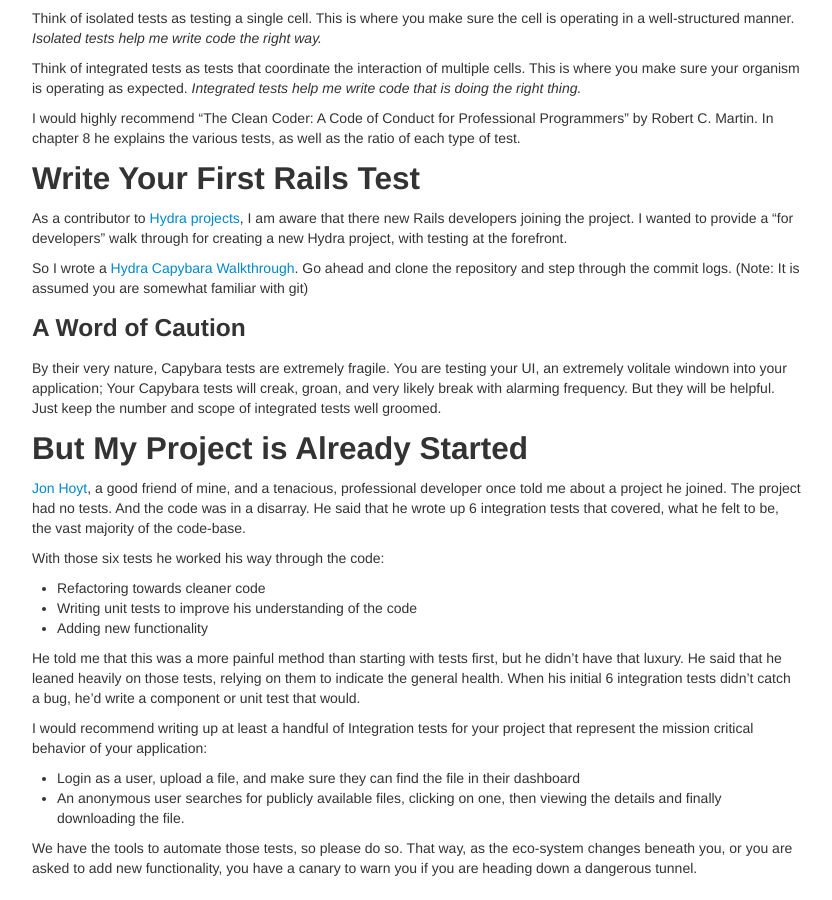
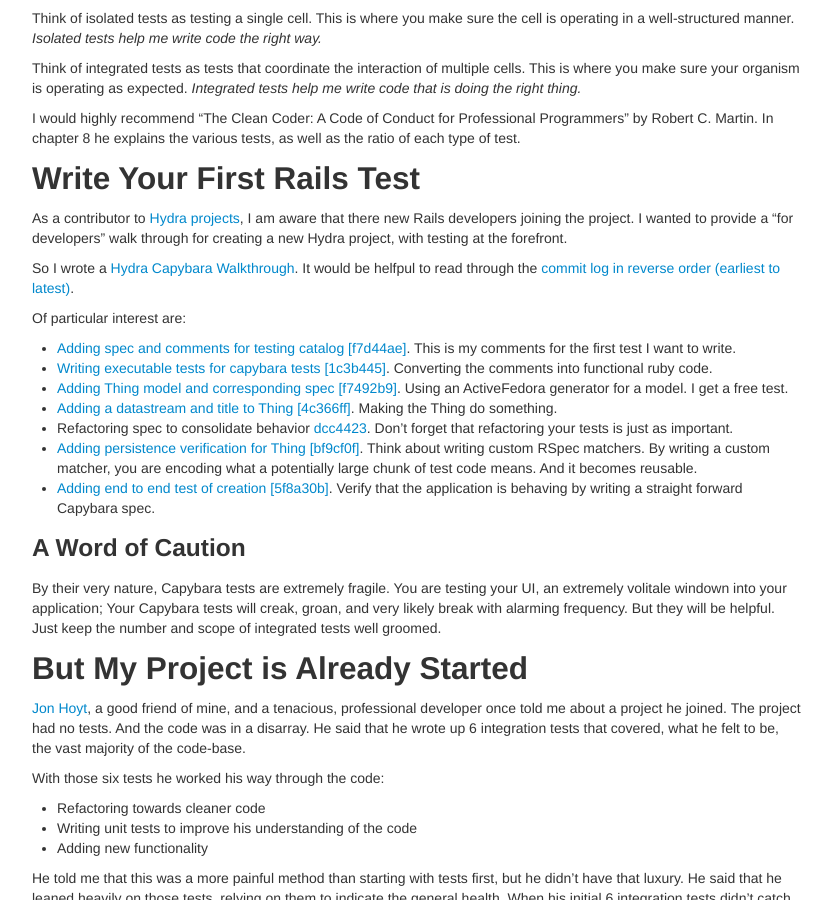
Before and after one commit to terrellt/ndlib.github.io, a Jekyll site: the page built from _posts/2013-07-29-starting-a-new-rails-project-with-tests.md, in a window 1280 px wide and 900 px high, scrolled down 982 px. Shown: the whole window, without its empty margins (223-1055 px from the left). Built offline with Jekyll 4.4.1, drawn with Linux system fonts in a browser that asks for light colours; Markdown is read by kramdown in place of the engine named in the settings.

Commit message:
Calling out commits of interest for Capybara post
To help those reading the post, I've called out commits of interest.

```diff
--- a/_posts/2013-07-29-starting-a-new-rails-project-with-tests.md
+++ b/_posts/2013-07-29-starting-a-new-rails-project-with-tests.md
@@ -73,8 +73,17 @@ As a contributor to [Hydra projects](http://projecthydra.org), I am aware that t
 I wanted to provide a "for developers" walk through for creating a new Hydra project, with testing at the forefront.
 
 So I wrote a [Hydra Capybara Walkthrough](https://github.com/jeremyf/hydra-capybara-walkthrough).
-Go ahead and clone the repository and step through the commit logs.
-(Note: It is assumed you are somewhat familiar with git)
+It would be helfpul to read through the [commit log in reverse order (earliest to latest)](https://github.com/jeremyf/hydra-capybara-walkthrough/blob/master/COMMIT-LOG-REVERSE.md).
+
+Of particular interest are:
+
+* [Adding spec and comments for testing catalog [f7d44ae]](https://github.com/jeremyf/hydra-capybara-walkthrough/commit/f7d44ae1bbe2fbb62e72b7f9831cd64ad8ad5fe7). This is my comments for the first test I want to write.
+* [Writing executable tests for capybara tests [1c3b445]](https://github.com/jeremyf/hydra-capybara-walkthrough/commit/1c3b445c3f77e8a87b3675d2539ee0770853f017). Converting the comments into functional ruby code.
+* [Adding Thing model and corresponding spec [f7492b9]](https://github.com/jeremyf/hydra-capybara-walkthrough/commit/f7492b95ad33a8f0e9904e441f35e76851ae492e). Using an ActiveFedora generator for a model. I get a free test.
+* [Adding a datastream and title to Thing [4c366ff]](https://github.com/jeremyf/hydra-capybara-walkthrough/commit/4c366ff891ba35ee7c74fa131c31554f742479cb). Making the Thing do something.
+* Refactoring spec to consolidate behavior [dcc4423](https://github.com/jeremyf/hydra-capybara-walkthrough/commit/dcc4423b5877c7f319eeeff0d8d9c25fcc77ce20). Don't forget that refactoring your tests is just as important.
+* [Adding persistence verification for Thing [bf9cf0f]](https://github.com/jeremyf/hydra-capybara-walkthrough/commit/bf9cf0fee1192527df3afaa3c704e9d4d1bed101). Think about writing custom RSpec matchers. By writing a custom matcher, you are encoding what a potentially large chunk of test code means. And it becomes reusable.
+* [Adding end to end test of creation [5f8a30b]](https://github.com/jeremyf/hydra-capybara-walkthrough/commit/5f8a30b778197b9aba48eb52ff16434ba1142dbd). Verify that the application is behaving by writing a straight forward Capybara spec.
 
 ### A Word of Caution
 
```
